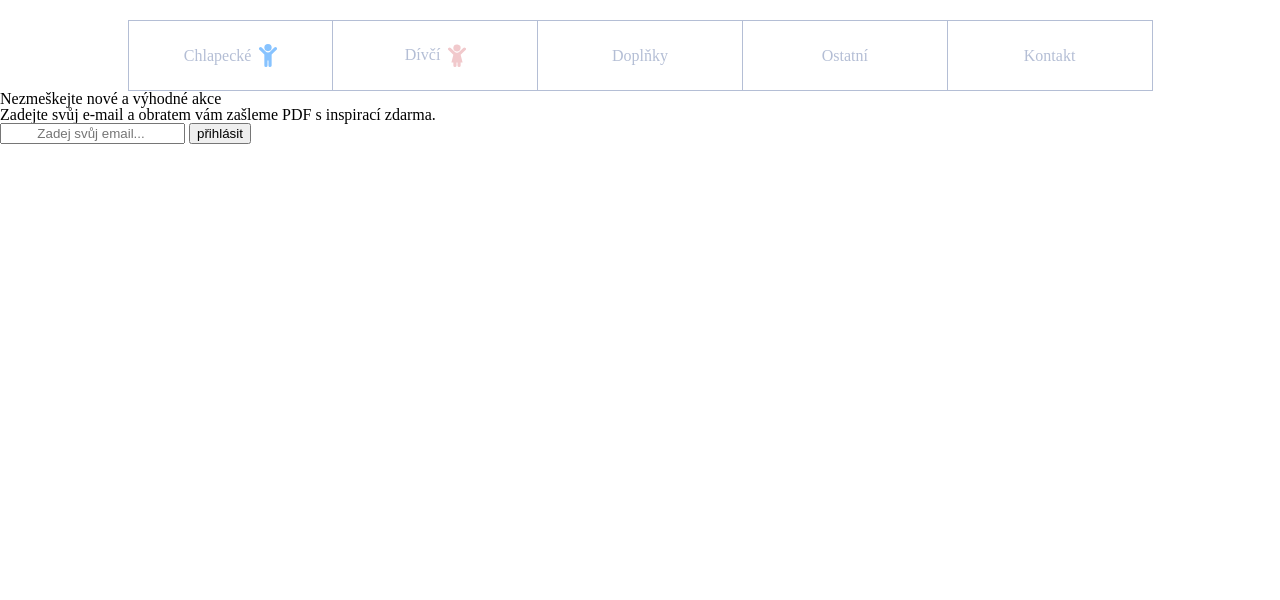
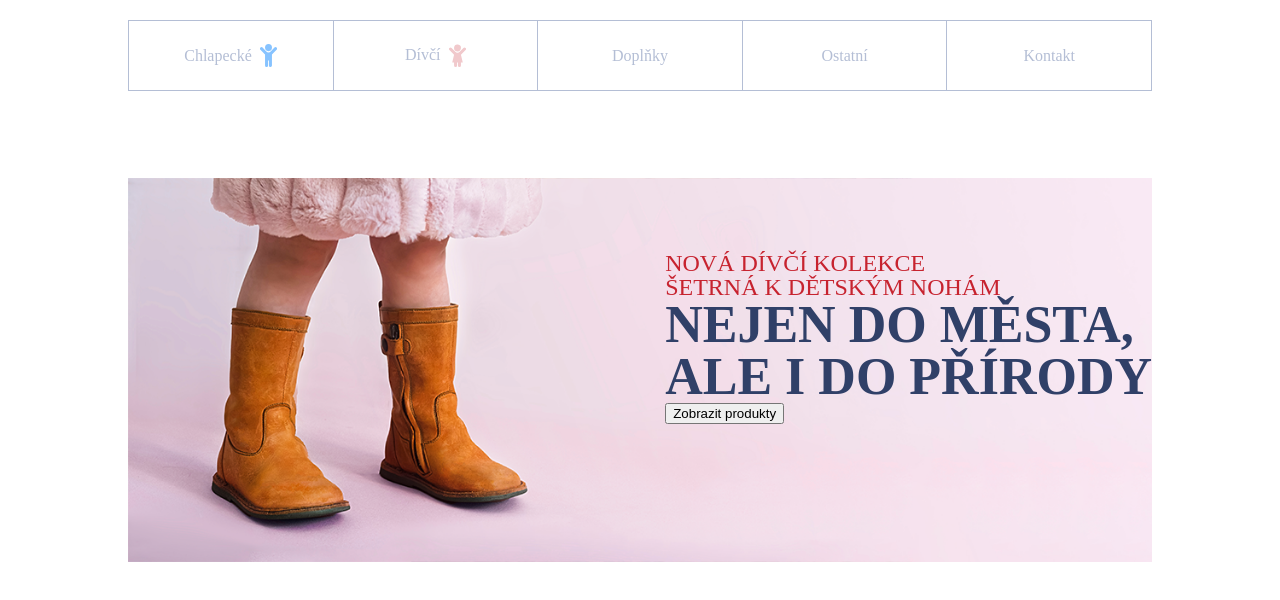
Before and after one commit to KarlBox28/T4C_2sk_PVY_zamostny, a plain HTML site: page 11 - CSS Boty/web/index.html in a window 1280 px wide. Shown: the part 128-728 px from the top of the page. Drawn offline with Linux system fonts and the light colour scheme.

Commit message:
Implement code changes to enhance functionality and improve performance

```diff
--- a/11 - CSS Boty/web/index.html
+++ b/11 - CSS Boty/web/index.html
@@ -2,8 +2,9 @@
 <html lang="en">
 <head>
     <meta charset="UTF-8">
-    <title>CSS Boty</title>
-    <link rel="stylesheet" href="styles/header.css">
+    <meta name="viewport" content="width=device-width, initial-scale=1.0">
+    <link rel="stylesheet" href="./styles/header.css">
+    <title>Document</title>
 </head>
 <body>
     <header>
@@ -28,25 +29,33 @@
             </div>
         </div>
         <nav>
-            <div>
-                <a href="#">Chlapecké <img src="img/Group%20169.svg" alt=""></a>
-            </div>
-            <div>
-                <a href="#">Dívčí <img src="img/Group%20171.svg" alt=""></a>
-            </div>
-            <div>
-                <a href="#">Doplňky</a>
-            </div>
-            <div>
-                <a href="#">Ostatní</a>
-            </div>
-            <div>
-                <a href="#">Kontakt</a>
-            </div>
+            <ul>
+                <li>
+                    <a href="#">Chlapecké <img src="img/Group%20169.svg" alt=""></a>
+                </li>
+                <li>
+                    <a href="#">Dívčí <img src="img/Group%20171.svg" alt=""></a>
+                </li>
+                <li>
+                    <a href="#">Doplňky</a>
+                </li>
+                <li>
+                    <a href="#">Ostatní</a>
+                </li>
+                <li>
+                    <a href="#">Kontakt</a>
+                </li>
+            </ul>
         </nav>
     </header>
     <main>
-
+        <div class="carousel">
+            <div>
+                <p>NOVÁ DÍVČÍ KOLEKCE<br>ŠETRNÁ K DĚTSKÝM NOHÁM</p>
+                <p>NEJEN DO MĚSTA,<br> ALE I DO PŘÍRODY</p>
+                <button>Zobrazit produkty</button>
+            </div>
+        </div>
     </main>
     <footer>
         <div class="mailing-list">
--- a/11 - CSS Boty/web/styles/header.css
+++ b/11 - CSS Boty/web/styles/header.css
@@ -50,8 +50,6 @@ header {
     border: 1px solid #d6d6d6;
 }
 nav {
-    display: grid;
-    grid-template-columns: repeat(5, 1fr);
     width: 80%;
     margin: auto;
 }
@@ -62,24 +60,66 @@ nav a {
     align-items: center;
     gap: 0.5rem;
 }
-nav > div {
+nav ul {
+    display: flex;
+    flex-direction: row;
+    height: 69px;
+    width: 100%;
+}
+nav ul li {
+    border-left: 1px solid var(--color-tertiary);
+    border-top: 1px solid var(--color-tertiary);
+    border-bottom: 1px solid var(--color-tertiary);
+    list-style: none;
+    width: 20%;
+    height: 100%;
     display: flex;
     justify-content: center;
     align-items: center;
-    height: 69px;
-    border-left: 1px solid var(--color-tertiary);
-    border-top: 1px solid var(--color-tertiary);
-    border-bottom: 1px solid var(--color-tertiary);
 }
-nav:last-child {
+nav ul li:hover a {
+    color: var(--color-primary);
+    font-weight: bold;
+}
+nav ul li:last-child {
     border-right: 1px solid var(--color-tertiary);
 }
-nav div:hover {
+nav ul li:hover {
     border-width: 2px;
     border-color: var(--color-primary);
     border-right: 2px solid var(--color-primary);
 }
-nav div:hover a {
+main {
+    margin: auto;
+    width: 80%;
+}
+
+.carousel {
+    margin-top: 23px;
+    background-image: url(../img/kid-nohy-boty.png);
+    background-size: contain;
+    background-position: bottom;
+    background-repeat: no-repeat;
+    height: 450px;
+    display: flex;
+    flex-direction: row;
+    justify-content: flex-end;
+    align-items: center;
+}
+.carousel div p:first-child {
     color: var(--color-primary);
+    font-size: 24px;
+}
+.carousel div p:nth-child(2) {
+    color: var(--color-secondary);
+    font-size: 52px;
     font-weight: bold;
 }
+
+footer {
+    display: none;
+}
+
+@media only screen and (max-width: 600px) {
+
+}
```
Also changed, not shown: 11 - CSS Boty/web/img/kid-nohy-boty.png (added), 2 other files.
